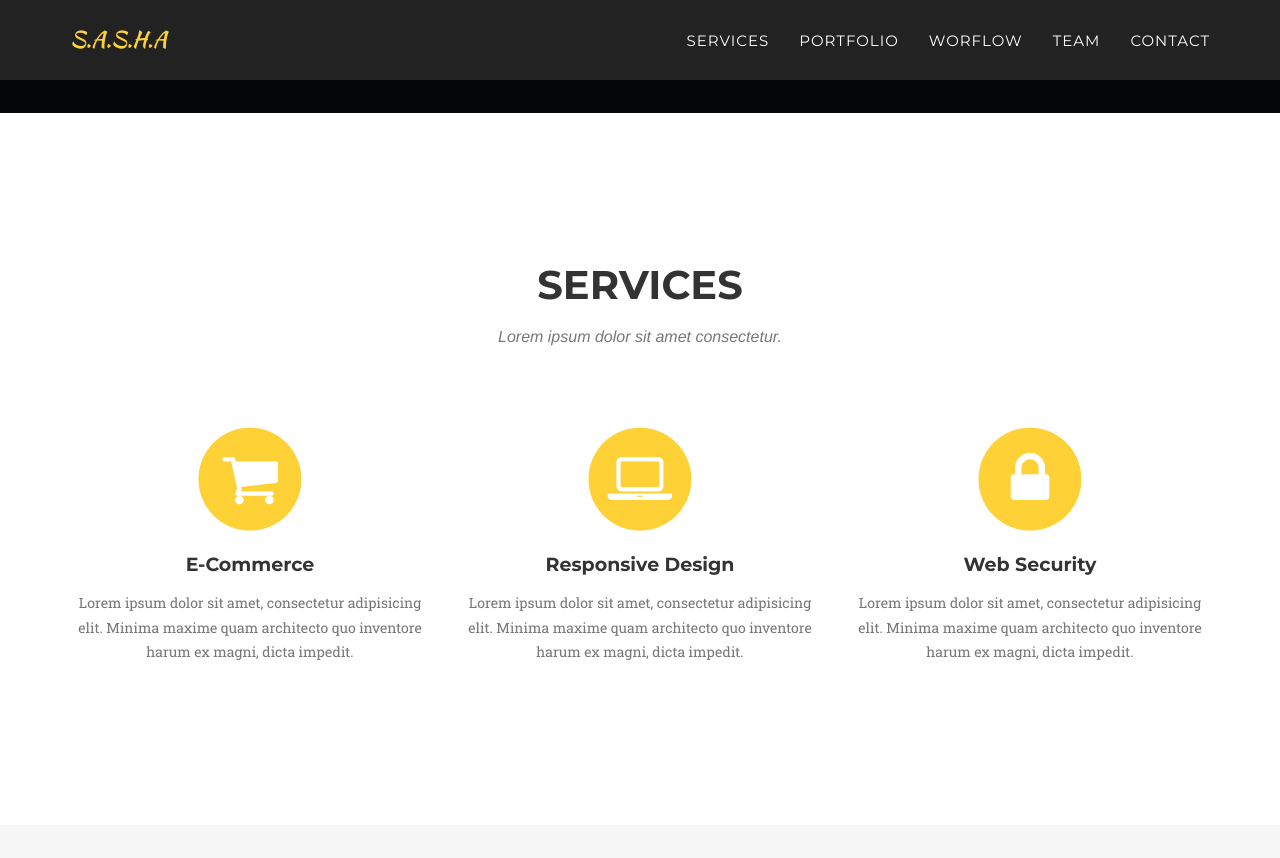
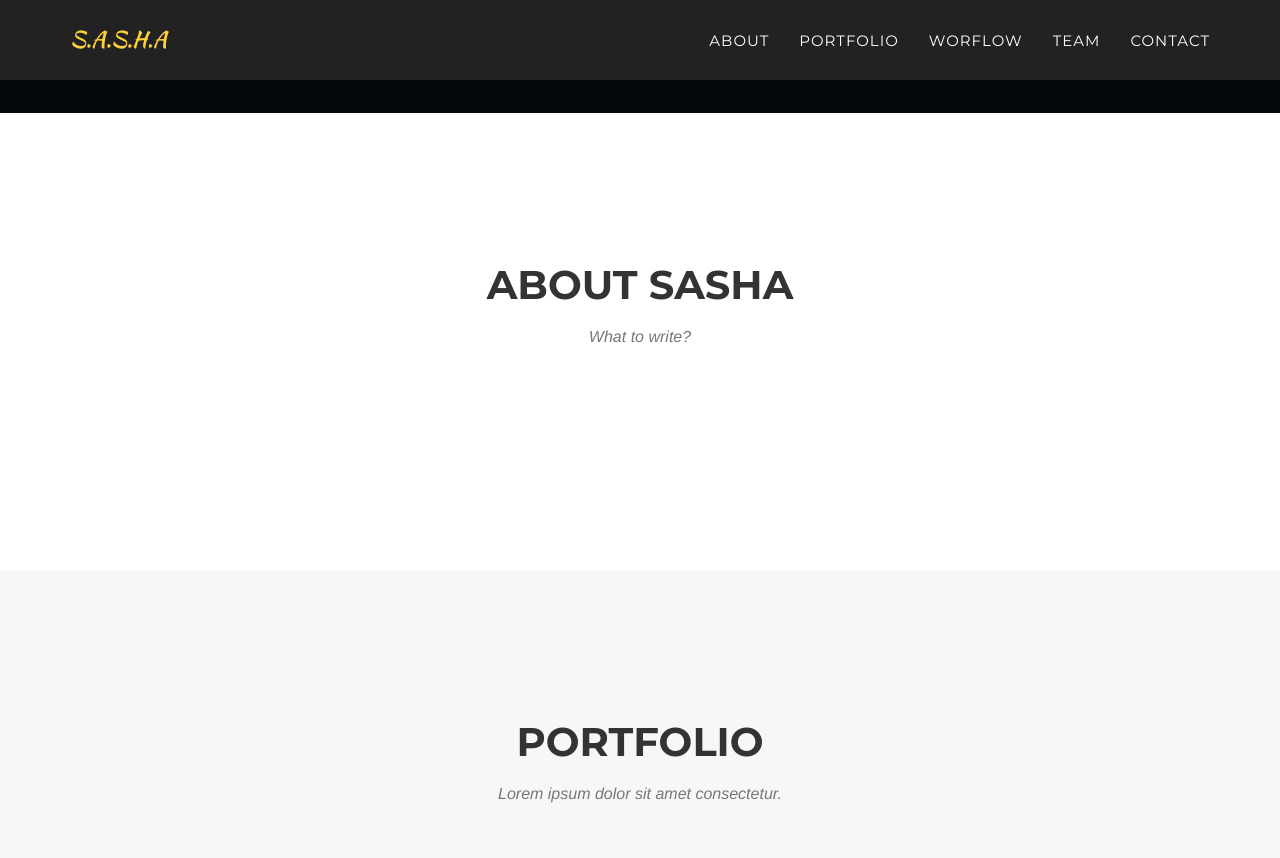
Before and after one commit to DivyanshNatani/sasha, a Jekyll site: the page built from index.html, in a window 1280 px wide and 1400 px high, scrolled down 720 px. Shown: the top 858 px of the window. Built offline with Jekyll 4.4.1, drawn with Linux system fonts in a browser that asks for light colours; some web fonts are replaced; some of the changed text lies outside the part shown; grey boxes are pictures that could not be loaded.

```diff
--- a/_includes/about.html
+++ b/_includes/about.html
@@ -20,9 +20,9 @@
                                 <h4 class="subheading">Iteration for the idea of the ChatBot and various features
                                 </h4>
                             </div>
-                            <div class="timeline-body">
-                                <!-- <p class="text-muted">Lorem ipsum dolor sit amet, consectetur adipisicing elit. Sunt ut voluptatum eius sapiente, totam reiciendis temporibus qui quibusdam, recusandae sit vero unde, sed, incidunt et ea quo dolore laudantium consectetur!</p> -->
-                            </div>
+                            <!-- <div class="timeline-body">
+                                <p class="text-muted">Lorem ipsum dolor sit amet, consectetur adipisicing elit. Sunt ut voluptatum eius sapiente, totam reiciendis temporibus qui quibusdam, recusandae sit vero unde, sed, incidunt et ea quo dolore laudantium consectetur!</p>
+                            </div> -->
                         </div>
                     </li>
                     <li class="timeline-inverted">
@@ -35,9 +35,9 @@
                                 <h4 class="subheading">Creation of the ChatBot on Telegram Platform
                                 </h4>
                             </div>
-                            <div class="timeline-body">
-                                <!-- <p class="text-muted">Lorem ipsum dolor sit amet, consectetur adipisicing elit. Sunt ut voluptatum eius sapiente, totam reiciendis temporibus qui quibusdam, recusandae sit vero unde, sed, incidunt et ea quo dolore laudantium consectetur!</p> -->
-                            </div>
+                            <!-- <div class="timeline-body">
+                                <p class="text-muted">Lorem ipsum dolor sit amet, consectetur adipisicing elit. Sunt ut voluptatum eius sapiente, totam reiciendis temporibus qui quibusdam, recusandae sit vero unde, sed, incidunt et ea quo dolore laudantium consectetur!</p>
+                            </div> -->
                         </div>
                     </li>
                     <li>
@@ -51,9 +51,9 @@
                                     And Creating a NLP model for Bot
                                 </h4>
                             </div>
-                            <div class="timeline-body">
-                                <!-- <p class="text-muted">Lorem ipsum dolor sit amet, consectetur adipisicing elit. Sunt ut voluptatum eius sapiente, totam reiciendis temporibus qui quibusdam, recusandae sit vero unde, sed, incidunt et ea quo dolore laudantium consectetur!</p> -->
-                            </div>
+                            <!-- <div class="timeline-body">
+                                <p class="text-muted">Lorem ipsum dolor sit amet, consectetur adipisicing elit. Sunt ut voluptatum eius sapiente, totam reiciendis temporibus qui quibusdam, recusandae sit vero unde, sed, incidunt et ea quo dolore laudantium consectetur!</p>
+                            </div> -->
                         </div>
                     </li>
                     <li class="timeline-inverted">
@@ -66,9 +66,9 @@
                                 <h4 class="subheading">Creation of Dashboard for live status of Devices
                                 </h4>
                             </div>
-                            <div class="timeline-body">
-                                <!-- <p class="text-muted">Lorem ipsum dolor sit amet, consectetur adipisicing elit. Sunt ut voluptatum eius sapiente, totam reiciendis temporibus qui quibusdam, recusandae sit vero unde, sed, incidunt et ea quo dolore laudantium consectetur!</p> -->
-                            </div>
+                            <!-- <div class="timeline-body">
+                                <p class="text-muted">Lorem ipsum dolor sit amet, consectetur adipisicing elit. Sunt ut voluptatum eius sapiente, totam reiciendis temporibus qui quibusdam, recusandae sit vero unde, sed, incidunt et ea quo dolore laudantium consectetur!</p>
+                            </div> -->
                         </div>
                     </li>
                     <li class="timeline-inverted">
@@ -81,16 +81,14 @@
                                 <h4 class="subheading">Integrating features and Dashboard with ChatBot
                                 </h4>
                             </div>
-                            <div class="timeline-body">
-                                <!-- <p class="text-muted">Lorem ipsum dolor sit amet, consectetur adipisicing elit. Sunt ut voluptatum eius sapiente, totam reiciendis temporibus qui quibusdam, recusandae sit vero unde, sed, incidunt et ea quo dolore laudantium consectetur!</p> -->
-                            </div>
+                            <!-- <div class="timeline-body">
+                                <p class="text-muted">Lorem ipsum dolor sit amet, consectetur adipisicing elit. Sunt ut voluptatum eius sapiente, totam reiciendis temporibus qui quibusdam, recusandae sit vero unde, sed, incidunt et ea quo dolore laudantium consectetur!</p>
+                            </div> -->
                         </div>
                     </li>
                     <li class="timeline-inverted">
                         <div class="timeline-image">
-                            <h4>S.A.S.H.A <br> is Ready!
-
-                            </h4>
+                            <h4>S.A.S.H.A <br> is <br> Ready! </h4>
                         </div>
                     </li>
                 </ul>
--- a/_includes/header.html
+++ b/_includes/header.html
@@ -19,7 +19,7 @@
                         <a href="#page-top"></a>
                     </li>
                     <li>
-                        <a class="page-scroll" href="#services">Services</a>
+                        <a class="page-scroll" href="#services">About</a>
                     </li>
                     <li>
                         <a class="page-scroll" href="#portfolio">Portfolio</a>
--- a/_includes/services.html
+++ b/_includes/services.html
@@ -3,11 +3,11 @@
         <div class="container">
             <div class="row">
                 <div class="col-lg-12 text-center">
-                    <h2 class="section-heading">Services</h2>
-                    <h3 class="section-subheading text-muted">Lorem ipsum dolor sit amet consectetur.</h3>
+                    <h2 class="section-heading">About Sasha</h2>
+                    <h3 class="section-subheading text-muted">What to write?</h3>
                 </div>
             </div>
-            <div class="row text-center">
+            <!-- <div class="row text-center">
                 <div class="col-md-4">
                     <span class="fa-stack fa-4x">
                         <i class="fa fa-circle fa-stack-2x text-primary"></i>
@@ -32,6 +32,6 @@
                     <h4 class="service-heading">Web Security</h4>
                     <p class="text-muted">Lorem ipsum dolor sit amet, consectetur adipisicing elit. Minima maxime quam architecto quo inventore harum ex magni, dicta impedit.</p>
                 </div>
-            </div>
+            </div> -->
         </div>
     </section>
```
Also changed, not shown: _posts/2014-07-18-project-1.markdown (+20 -5 lines), img/portfolio/features.svg (added).
